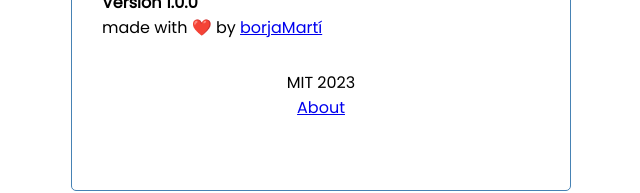
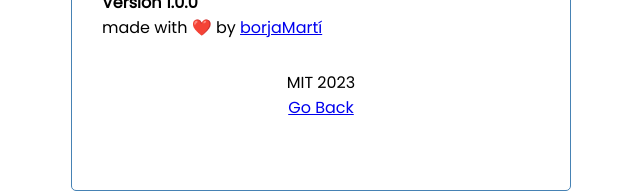
Before and after one commit to borjaMarti/task-tracker-frontend, a React (Vite) app: page /about in a window 1280 px wide. Shown: the part 139-332 px from the top of the page, without its empty margins (319-959 px from the left). Built offline with nearby package versions, Linux system fonts and the light colour scheme; no server answers.

Commit message:
Link component in Footer now changes depending on location

```diff
--- a/src/components/Footer.jsx
+++ b/src/components/Footer.jsx
@@ -1,10 +1,17 @@
 import { Link } from 'react-router-dom'
+import { useLocation } from 'react-router-dom'
 
 function Footer() {
+  const location = useLocation();
+
   return (
     <footer>
         <p>MIT 2023</p>
-        <Link to="/about">About</Link>
+        {
+          location.pathname === '/' ?
+          <Link to="/about">About</Link>
+          : <Link to="/">Go Back</Link>
+        }
     </footer>
   )
 }
```
